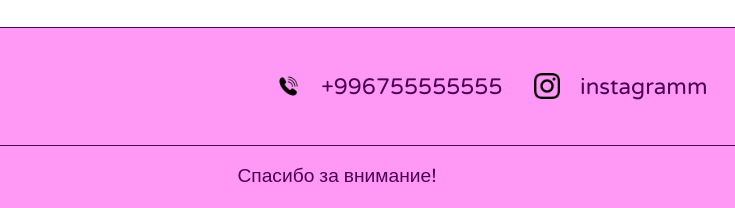
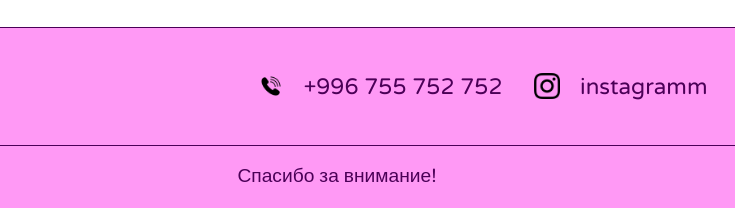
Before and after one commit to rysyaa/PERI, a plain HTML site: page index.html in a window 1280 px wide. Shown: the part 4713-4921 px from the top of the page, 303-1038 px from the left. Drawn offline with Linux system fonts and the light colour scheme.

Commit message:
finish project

```diff
--- a/index.html
+++ b/index.html
@@ -184,7 +184,7 @@
           <div class="footer__topBlock_social">
             <div class="footer__topBlock_info">
               <img src="./imgPeri/phone.png" alt="" />
-              <a href="tel:+996755752752">+996755555555</a>
+              <a href="tel:+996755752752">+996 755 752 752</a>
             </div>
             <div class="footer__topBlock_info">
               <img src="./imgPeri/inst.png" alt="" />
```
